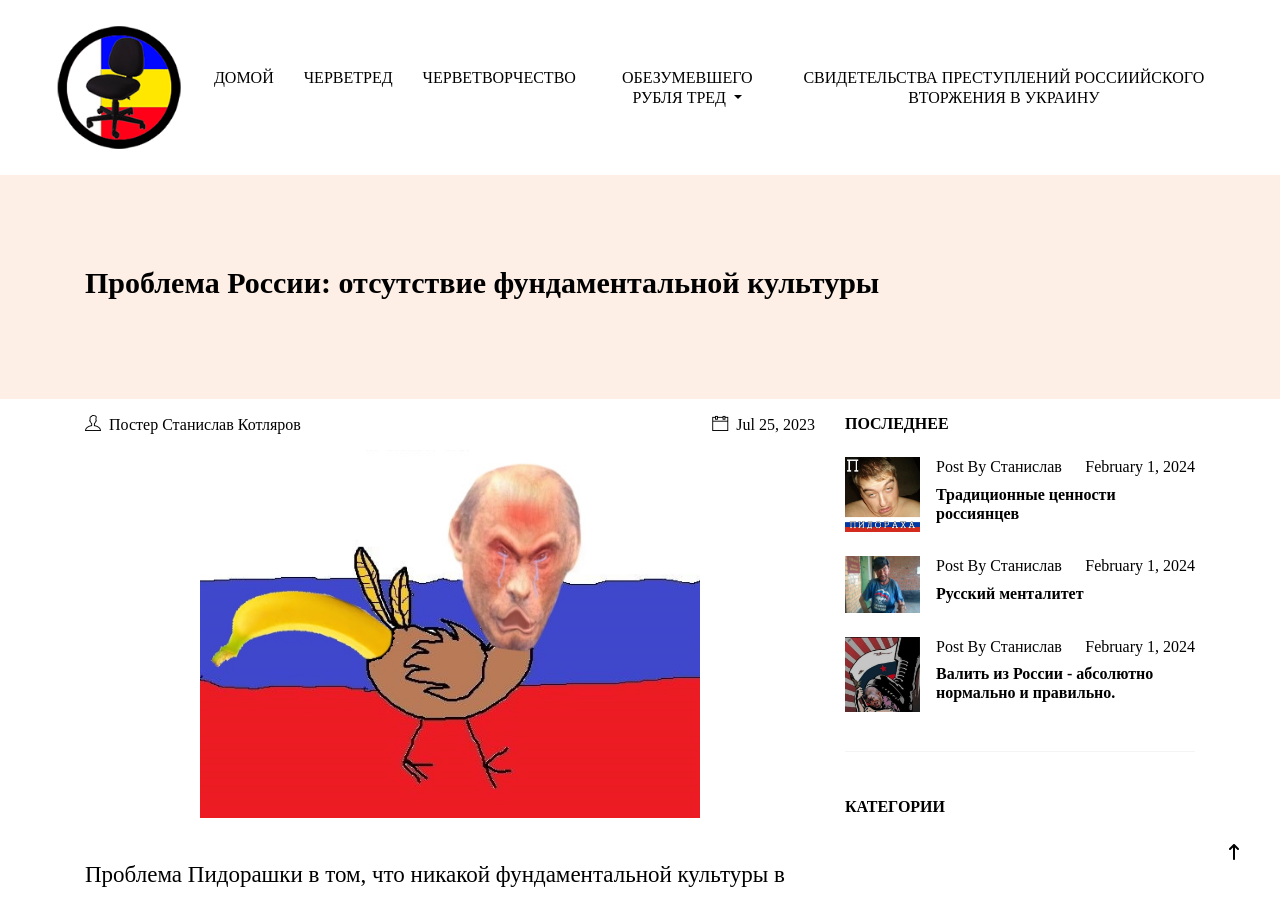
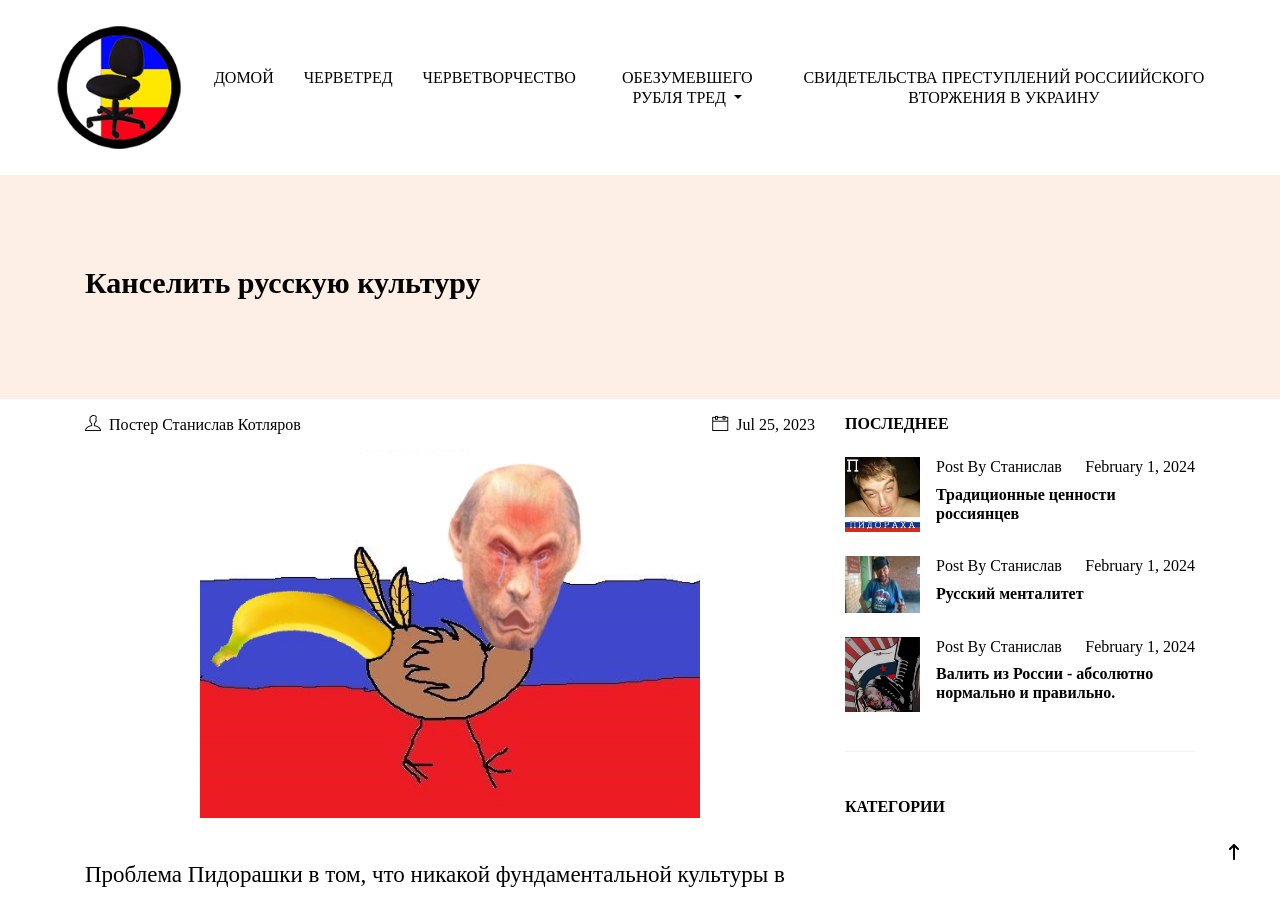
Before and after one commit to chervetred/chervetred.github.io, a Jekyll site: the page built from _posts/2023-7-25-cancel.md, in a window 1280 px wide and 900 px high. Built offline with Jekyll 4.4.1, drawn with Linux system fonts in a browser that asks for light colours; some web fonts are replaced; comment, search, counter and statistics services are not loaded.

Commit message:
Update 2023-7-25-cancel.md

```diff
--- a/_posts/2023-7-25-cancel.md
+++ b/_posts/2023-7-25-cancel.md
@@ -1,6 +1,6 @@
 ---
 layout: post
-title:  "Проблема России: отсутствие фундаментальной культуры"
+title:  "Канселить русскую культуру"
 description: "В современной Пидорашке отсутствует настоящая деревенская эстетика и красота. Вместо этого, хрущевки, как суррогат, окутывают жизнь без величия и идей. Пидораши стремятся вернуть былое величие, но они уже запутались в комми-аду и лишены реальной культуры. Культуру пидорахи невозможно заменить, они уже культурно мертвы."
 image: "assets/images/putin_huilo.png"
 permalink: /cancel/
```
